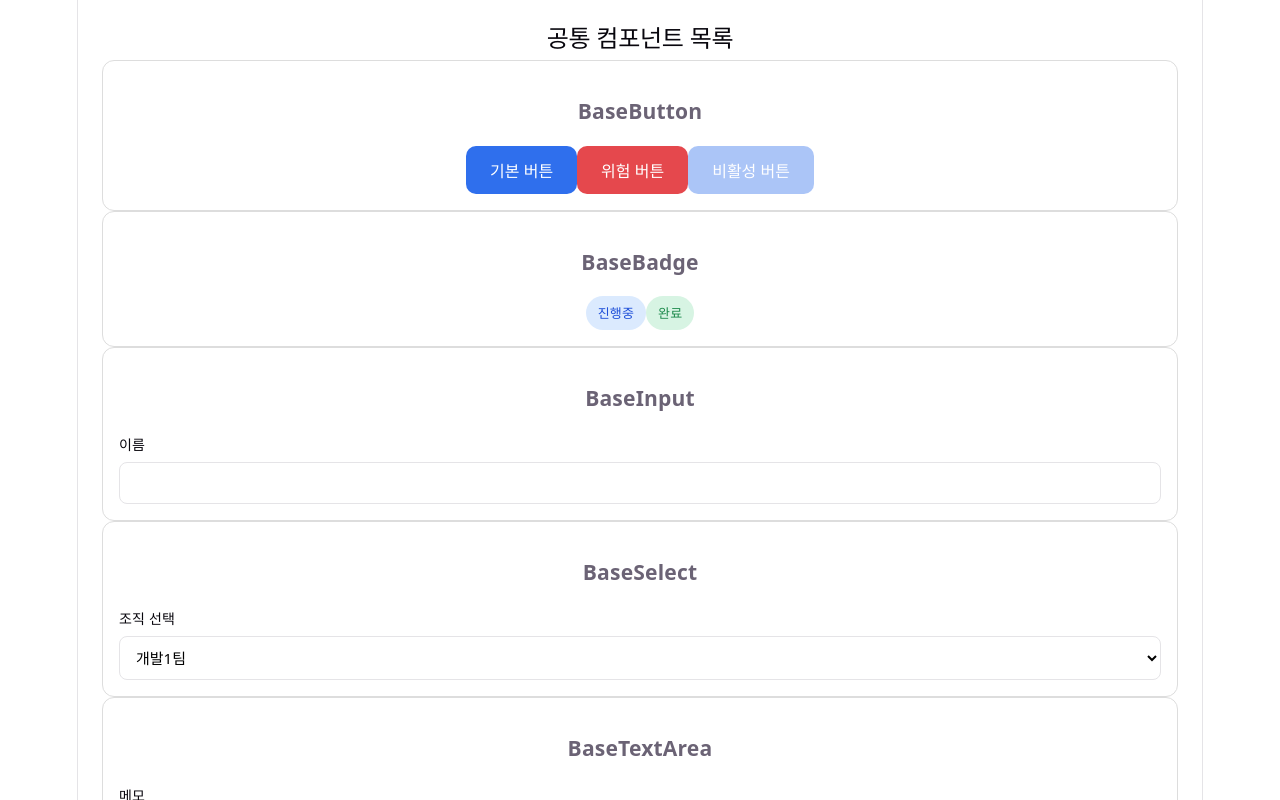
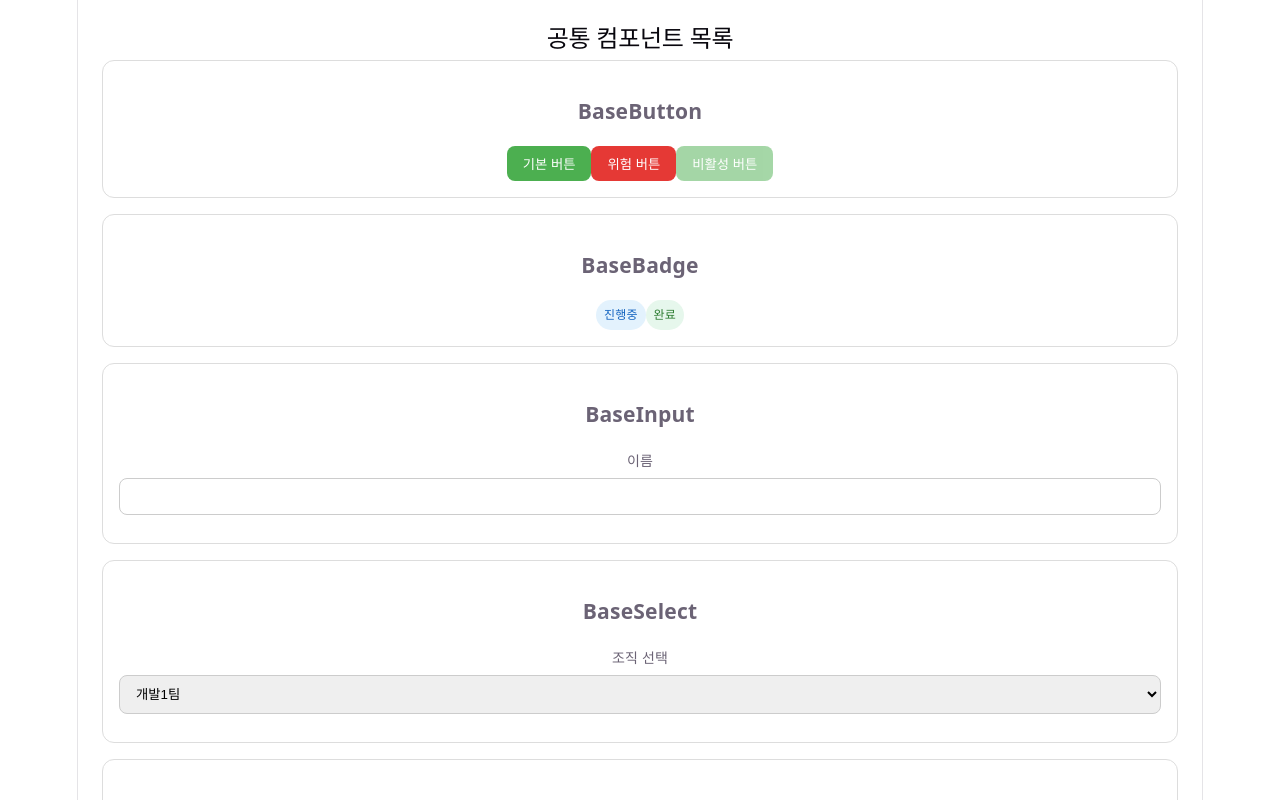
Before and after one commit to FingerIntern2026/finger-journey-frontend, a React (Vite) app: page /demo/components in a window 1280 px wide. Shown: the top 800 px of the page. Built offline with nearby package versions, Linux system fonts and the light colour scheme.

Commit message:
refactor: base 컴포넌트 CSS Modules 전환 및 컨벤션 통일, 사용처 페이지 반영

```diff
--- a/src/components/common/base/BaseBadge.jsx
+++ b/src/components/common/base/BaseBadge.jsx
@@ -1,10 +1,9 @@
-// BaseBadge.jsx의 역할
-// 상태를 표시만 하는 읽기 전용 배지. 클릭 이벤트가 없어 <span> 사용 (버튼처럼 <button> 안 씀)
+import styles from './base.module.css';
 
-export default function BaseBadge({ label, color = 'gray' }) {
+export default function BaseBadge({ label, color = 'gray', className = '' }) {
     return (
-        <span className={`base-badge base-badge--${color}`}>
-      {label}
-    </span>
+        <span className={`${styles.badge} ${styles[color]} ${className}`}>
+            {label}
+        </span>
     );
 }
--- a/src/components/common/base/BaseButton.jsx
+++ b/src/components/common/base/BaseButton.jsx
@@ -1,14 +1,17 @@
-// BaseButton.jsx의 역할
-// 프로젝트 전역에서 재사용하는 기본 버튼. 내부 상태 없이 props만으로 동작하는 controlled 컴포넌트
+import styles from './base.module.css';
 
-export default function BaseButton({ label, onClick, variant = 'primary', disabled = false }) {
+export default function BaseButton({
+    label,
+    onClick,
+    variant = 'primary',
+    disabled = false,
+    fullWidth = false,
+    className = '',
+}) {
     return (
         <button
-            // 템플릿 리터럴로 공통 클래스 + variant별 클래스를 조합
-            // variant='danger'면 "base-button base-button--danger"가 됨
-            className={`base-button base-button--${variant}`}
+            className={`${styles.button} ${styles[variant]} ${fullWidth ? styles.full : ''} ${className}`}
             onClick={onClick}
-            // disabled는 HTML 표준 속성. true면 브라우저가 자동으로 클릭 차단 + 스타일 비활성화 처리
             disabled={disabled}
         >
             {label}
--- a/src/components/common/base/BaseCard.jsx
+++ b/src/components/common/base/BaseCard.jsx
@@ -1,12 +1,8 @@
-function BaseCard({ children }) {
+import styles from './base.module.css';
+
+function BaseCard({ children, className = '' }) {
     return (
-        <div
-            style={{
-                border: "1px solid #ddd",
-                borderRadius: "12px",
-                padding: "16px",
-            }}
-        >
+        <div className={`${styles.card} ${className}`}>
             {children}
         </div>
     );
--- a/src/components/common/base/BaseCheckbox.jsx
+++ b/src/components/common/base/BaseCheckbox.jsx
@@ -1,19 +1,12 @@
-function BaseCheckbox({ checked, onClick }) {
+import styles from './base.module.css';
+
+function BaseCheckbox({ checked, onChange, className = '' }) {
     return (
         <div
-            onClick={onClick}
-            style={{
-                width: "24px",
-                height: "24px",
-                border: "1px solid #999",
-                borderRadius: "6px",
-                display: "flex",
-                alignItems: "center",
-                justifyContent: "center",
-                cursor: "pointer",
-                backgroundColor: checked ? "#4CAF50" : "white",
-                color: "white",
-            }}
+            role="checkbox"
+            aria-checked={checked}
+            onClick={onChange}
+            className={`${styles.checkbox} ${checked ? styles.checkboxChecked : ''} ${className}`}
         >
             {checked ? "✓" : ""}
         </div>
--- a/src/components/common/base/BaseInput.jsx
+++ b/src/components/common/base/BaseInput.jsx
@@ -1,17 +1,18 @@
 import { forwardRef } from 'react';
+import styles from './base.module.css';
 
 const BaseInput = forwardRef(
   ({ label, error, type = 'text', className = '', ...rest }, ref) => {
     return (
-      <div className="base-input-wrapper">
-        {label && <label className="base-input-label">{label}</label>}
+      <div className={styles.inputWrapper}>
+        {label && <label className={styles.inputLabel}>{label}</label>}
         <input
           ref={ref}
           type={type}
-          className={`base-input ${className}`}
+          className={`${styles.input} ${className}`}
           {...rest}
         />
-        {error && <p className="base-input-error-text">{error}</p>}
+        {error && <p className={styles.inputErrorText}>{error}</p>}
       </div>
     );
   }
--- a/src/components/common/base/BaseSelect.jsx
+++ b/src/components/common/base/BaseSelect.jsx
@@ -1,13 +1,14 @@
 import { forwardRef } from 'react';
+import styles from './base.module.css';
 
 const BaseSelect = forwardRef(
   ({ label, options = [], placeholder = '선택하세요', error, className = '', ...rest }, ref) => {
     return (
-      <div className="base-select-wrapper">
-        {label && <label className="base-select-label">{label}</label>}
+      <div className={styles.inputWrapper}>
+        {label && <label className={styles.inputLabel}>{label}</label>}
         <select
           ref={ref}
-          className={`base-select ${className}`}
+          className={`${styles.input} ${className}`}
           {...rest}
         >
           <option value="" disabled>
@@ -19,7 +20,7 @@ const BaseSelect = forwardRef(
             </option>
           ))}
         </select>
-        {error && <p className="base-select-error-text">{error}</p>}
+        {error && <p className={styles.inputErrorText}>{error}</p>}
       </div>
     );
   }
--- a/src/components/common/base/BaseTextArea.jsx
+++ b/src/components/common/base/BaseTextArea.jsx
@@ -1,17 +1,18 @@
 import { forwardRef } from 'react';
+import styles from './base.module.css';
 
 const BaseTextArea = forwardRef(
   ({ label, error, rows = 6, className = '', ...rest }, ref) => {
     return (
-      <div className="base-textarea-wrapper">
-        {label && <label className="base-textarea-label">{label}</label>}
+      <div className={styles.inputWrapper}>
+        {label && <label className={styles.inputLabel}>{label}</label>}
         <textarea
           ref={ref}
           rows={rows}
-          className={`base-textarea ${className}`}
+          className={`${styles.input} ${className}`}
           {...rest}
         />
-        {error && <p className="base-textarea-error-text">{error}</p>}
+        {error && <p className={styles.inputErrorText}>{error}</p>}
       </div>
     );
   }
--- /dev/null
+++ b/src/components/common/base/base.module.css
@@ -0,0 +1,99 @@
+/* ===== BaseButton ===== */
+.button {
+  padding: 8px 16px;
+  border-radius: 8px;
+  font-weight: 600;
+  border: none;
+  cursor: pointer;
+}
+.primary {
+  background: #4CAF50;
+  color: white;
+}
+.secondary {
+  background: white;
+  color: #4CAF50;
+  border: 1px solid #4CAF50;
+}
+.danger {
+  background: #e53935;
+  color: white;
+}
+.ghost {
+  background: transparent;
+  color: #4CAF50;
+  border: 1px solid #ddd;
+}
+.full {
+  width: 100%;
+}
+.button:disabled {
+  opacity: 0.5;
+  cursor: not-allowed;
+}
+
+/* ===== BaseCard ===== */
+.card {
+  border: 1px solid #ddd;
+  border-radius: 12px;
+  padding: 16px;
+  margin-bottom: 16px;
+}
+
+/* ===== BaseCheckbox ===== */
+.checkbox {
+  width: 24px;
+  height: 24px;
+  border: 1px solid #999;
+  border-radius: 6px;
+  display: flex;
+  align-items: center;
+  justify-content: center;
+  cursor: pointer;
+  color: white;
+  background-color: white;
+}
+.checkboxChecked {
+  background-color: #4CAF50;
+}
+
+/* ===== BaseBadge ===== */
+.badge {
+  display: inline-block;
+  padding: 2px 8px;
+  border-radius: 999px;
+  font-size: 12px;
+}
+.gray {
+  background: #eee;
+  color: #666;
+}
+.green {
+  background: #e6f7ec;
+  color: #2e7d32;
+}
+.blue {
+  background: #e3f2fd;
+  color: #1565c0;
+}
+
+/* ===== BaseInput / BaseSelect / BaseTextArea (공통 폼 스타일) ===== */
+.inputWrapper {
+  display: flex;
+  flex-direction: column;
+  gap: 4px;
+  margin-bottom: 12px;
+}
+.inputLabel {
+  font-size: 14px;
+  font-weight: 500;
+}
+.input {
+  padding: 10px 12px;
+  border: 1px solid #ccc;
+  border-radius: 8px;
+}
+.inputErrorText {
+  color: #e53935;
+  font-size: 12px;
+}
--- a/src/pages/demo/AuthCheckPage.jsx
+++ b/src/pages/demo/AuthCheckPage.jsx
@@ -30,9 +30,9 @@ const AuthCheckPage = () => {
         {/* isLoggedIn 값에 따라 초록/회색 뱃지를 다르게 보여줌 */}
         {/* base-badge, base-badge--green/gray는 index.css에 정의된 기존 스타일 재사용 */}
         {isLoggedIn ? (
-          <span className="base-badge base-badge--green">로그인됨</span>
+          <BaseBadge label="로그인됨" color="green" />
         ) : (
-          <span className="base-badge base-badge--gray">로그인 안 됨</span>
+          <BaseBadge label="로그인 안 됨" color="gray" />
         )}
 
         {/* 상태에 맞는 설명 문구도 같이 보여줌 (디버깅/데모 목적) */}
--- a/src/pages/demo/ComponentListPage.jsx
+++ b/src/pages/demo/ComponentListPage.jsx
@@ -64,7 +64,7 @@ export default function ComponentListPage() {
 
       <BaseCard>
         <h3>BaseCheckbox</h3>
-        <BaseCheckbox checked={checked} onClick={() => setChecked(!checked)} />
+        <BaseCheckbox checked={checked} onChange={() => setChecked(!checked)} />
       </BaseCard>
     </div>
   );
--- a/src/pages/demo/MoveGuidePage.jsx
+++ b/src/pages/demo/MoveGuidePage.jsx
@@ -68,30 +68,24 @@ const MoveGuidePage = () => {
 
         {/* 3개 링크 버튼 목록 */}
         <div className="link-list">
-          {/* 권한검사로 이동 - 지연님이 만든 AuthCheckPage로 연결 */}
-          <button
-            className="base-button base-button--ghost base-button--full"
+          <BaseButton
+            label={<>권한검사 <span>›</span></>}
+            variant="ghost"
+            fullWidth
             onClick={() => navigate('/demo/move/auth-check')}
-          >
-            권한검사 <span>›</span>
-          </button>
-
-          {/* 파라미터전달로 이동 - ParamPassPage(목록)에서 클릭하면 state로 값을 넘겨서
-              ParamDetailPage로 이동하는 방식이라 URL에 값을 직접 안 넣음 */}
-          <button
-            className="base-button base-button--ghost base-button--full"
+          />
+          <BaseButton
+            label={<>파라미터전달 <span>›</span></>}
+            variant="ghost"
+            fullWidth
             onClick={() => navigate('/demo/move/param')}
-          >
-            파라미터전달 <span>›</span>
-          </button>
-
-          {/* 뒤로가기로 이동 - 파트C가 만든 페이지로 연결만 함 */}
-          <button
-            className="base-button base-button--ghost base-button--full"
+          />
+          <BaseButton
+            label={<>뒤로가기 <span>›</span></>}
+            variant="ghost"
+            fullWidth
             onClick={() => navigate('/demo/move/go-back')}
-          >
-            뒤로가기 <span>›</span>
-          </button>
+          />
         </div>
 
       </div>
```
